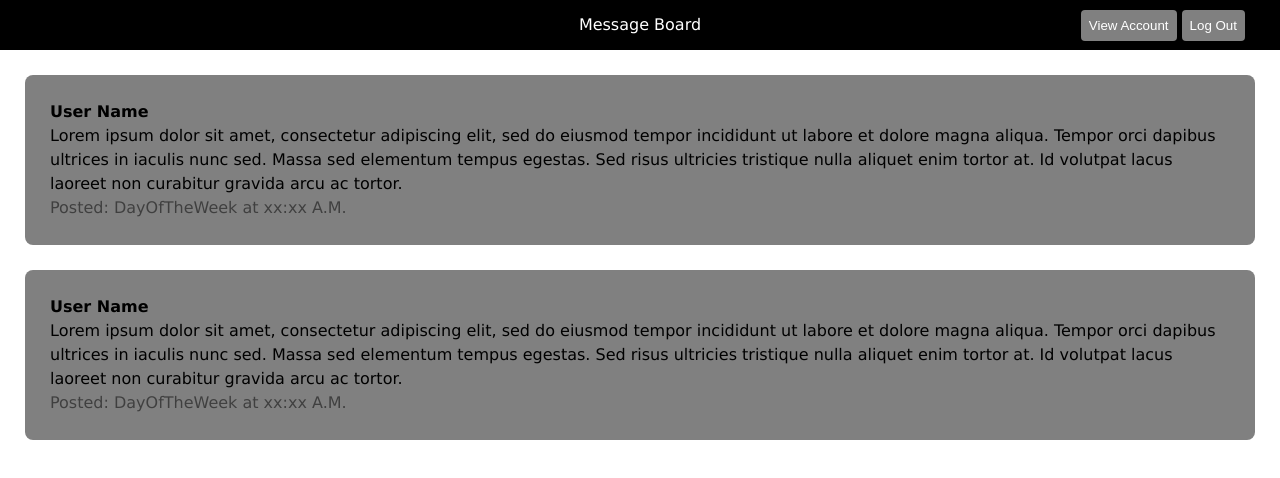
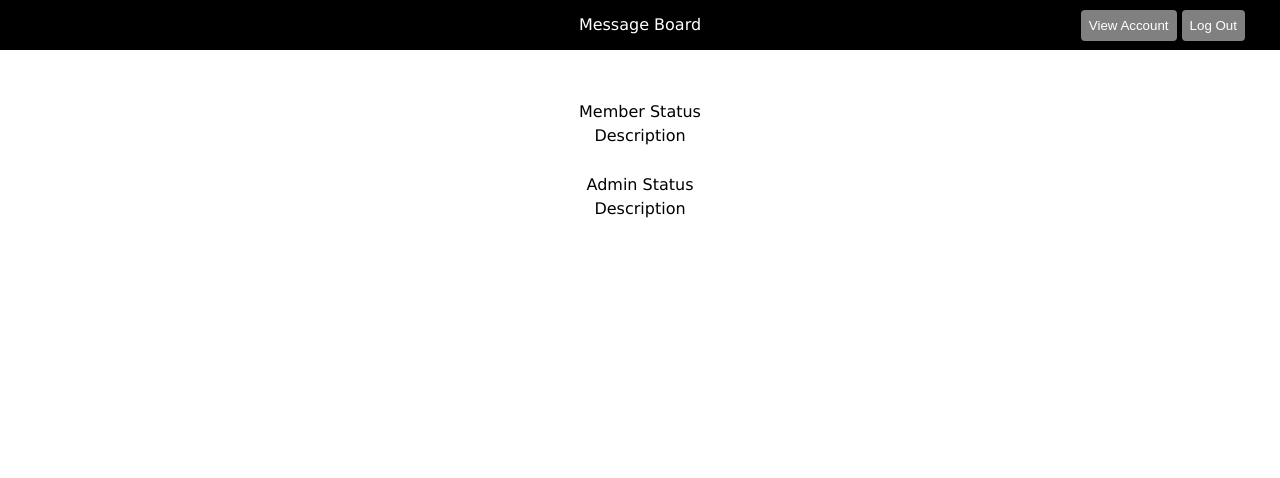
Before and after one commit to tupasj/TOP_Members_Only, a React (Vite) app in the folder frontend/: page / in a window 1280 px wide. Both pictures are taken after a click on the button "View Account". Shown: the top 478 px of the page. Built offline with nearby package versions, Linux system fonts and the light colour scheme.

Commit message:
Added Account component and update userModel

```diff
--- a/frontend/src/App.jsx
+++ b/frontend/src/App.jsx
@@ -6,12 +6,13 @@ import { AuthContext } from "./context/AuthContext";
 
 const App = () => {
   const [authUser, setAuthUser] = useState(true);
+  const [viewAccount, setViewAccount] = useState(false);
 
   return (
     <GlobalStyles>
       <AuthContext.Provider value={{ authUser, setAuthUser }}>
-        <Header />
-        <Main />
+        <Header viewAccount={viewAccount} setViewAccount={setViewAccount} />
+        <Main viewAccount={viewAccount} />
       </AuthContext.Provider>
     </GlobalStyles>
   );
--- a/frontend/src/components/Header/Header.jsx
+++ b/frontend/src/components/Header/Header.jsx
@@ -20,6 +20,7 @@ const Title = styled.span`
   grid-area: title;
   justify-self: center;
   align-self: center;
+  cursor: pointer;
 `;
 
 const ButtonsContainer = styled.div`
@@ -30,19 +31,24 @@ const ButtonsContainer = styled.div`
   gap: 5px;
 `;
 
-const Header = () => {
+const Header = (props) => {
   const [loginModalOpen, setLoginModalOpen] = useState(false);
   const [signupModalOpen, setSignupModalOpen] = useState(false);
   const { authUser, setAuthUser } = useContext(AuthContext);
+  const setViewAccount = props.setViewAccount;
 
   return (
     <Container>
-      <Title>Message Board</Title>
+      <Title onClick={() => setViewAccount(false)}>Message Board</Title>
       <ButtonsContainer>
         {authUser ? (
           <>
-            <HeaderButton>View Account</HeaderButton>
-            <HeaderButton clickHandler={() => setAuthUser(null)}>Log Out</HeaderButton>
+            <HeaderButton clickHandler={() => setViewAccount(true)}>
+              View Account
+            </HeaderButton>
+            <HeaderButton clickHandler={() => setAuthUser(null)}>
+              Log Out
+            </HeaderButton>
           </>
         ) : (
           <>
--- /dev/null
+++ b/frontend/src/components/Main/Account.jsx
@@ -0,0 +1,34 @@
+import styled from "styled-components";
+
+const Container = styled.div`
+`;
+
+const MemberStatus = styled.div`
+  margin-top: 50px;
+  margin-bottom: 25px;
+  line-height: 1.5;
+  text-align: center;
+`;
+
+const AdminStatus = styled.div`
+  margin-bottom: 25px;
+  line-height: 1.5;
+  text-align: center;
+`;
+
+const Account = () => {
+  return (
+    <Container>
+      <MemberStatus>
+        <div>Member Status</div>
+        <div>Description</div>
+      </MemberStatus>
+      <AdminStatus>
+        <div>Admin Status</div>
+        <div>Description</div>
+      </AdminStatus>
+    </Container>
+  );
+};
+
+export { Account };
--- a/frontend/src/components/Main/Main.jsx
+++ b/frontend/src/components/Main/Main.jsx
@@ -1,16 +1,15 @@
 import styled from "styled-components";
 import { Posts } from "./Posts";
+import { Account } from "./Account";
 
 const Container = styled.main`
   background-color: white;
 `;
 
-const Main = () => {
-  return (
-    <Container>
-      <Posts />
-    </Container>
-  );
+const Main = (props) => {
+  const viewAccount = props.viewAccount;
+
+  return <Container>{viewAccount ? <Account /> : <Posts />}</Container>;
 };
 
 export { Main };
```
Also changed, not shown: 1 other file (tests, documents, lock files or other folders).
